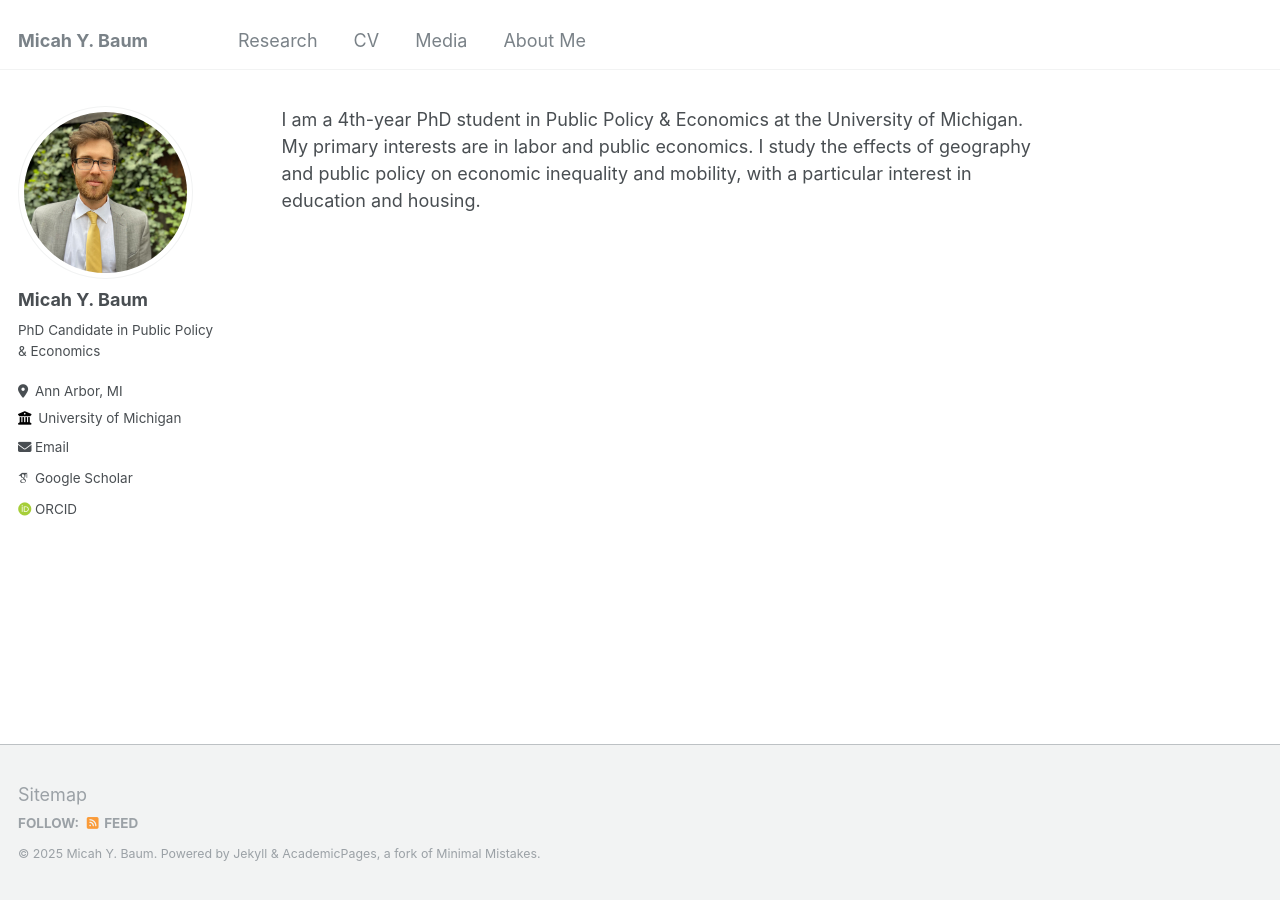
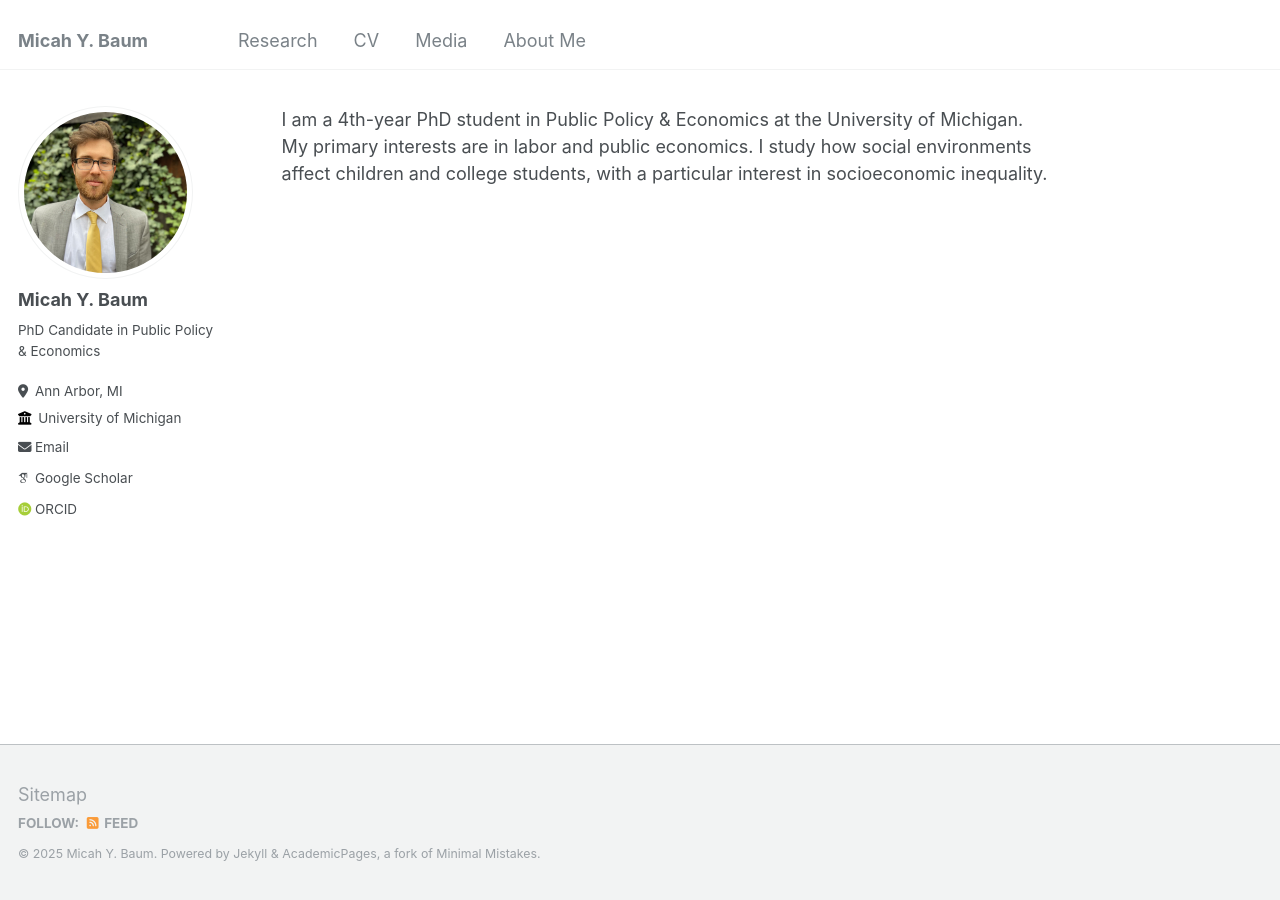
Before and after one commit to micah-baum/micah-baum.github.io, a Jekyll site: the page built from _pages/about.md, in a window 1280 px wide. Built offline with Jekyll 4.4.1, drawn with Linux system fonts in a browser that asks for light colours; some web fonts are replaced.

Commit message:
Update about.md

```diff
--- a/_pages/about.md
+++ b/_pages/about.md
@@ -6,4 +6,4 @@ redirect_from:
   - /about.html
 ---
 
-I am a 4th-year PhD student in Public Policy & Economics at the University of Michigan. My primary interests are in labor and public economics. I study the effects of geography and public policy on economic inequality and mobility, with a particular interest in education and housing.
+I am a 4th-year PhD student in Public Policy & Economics at the University of Michigan. My primary interests are in labor and public economics. I study how social environments affect children and college students, with a particular interest in socioeconomic inequality.
```
